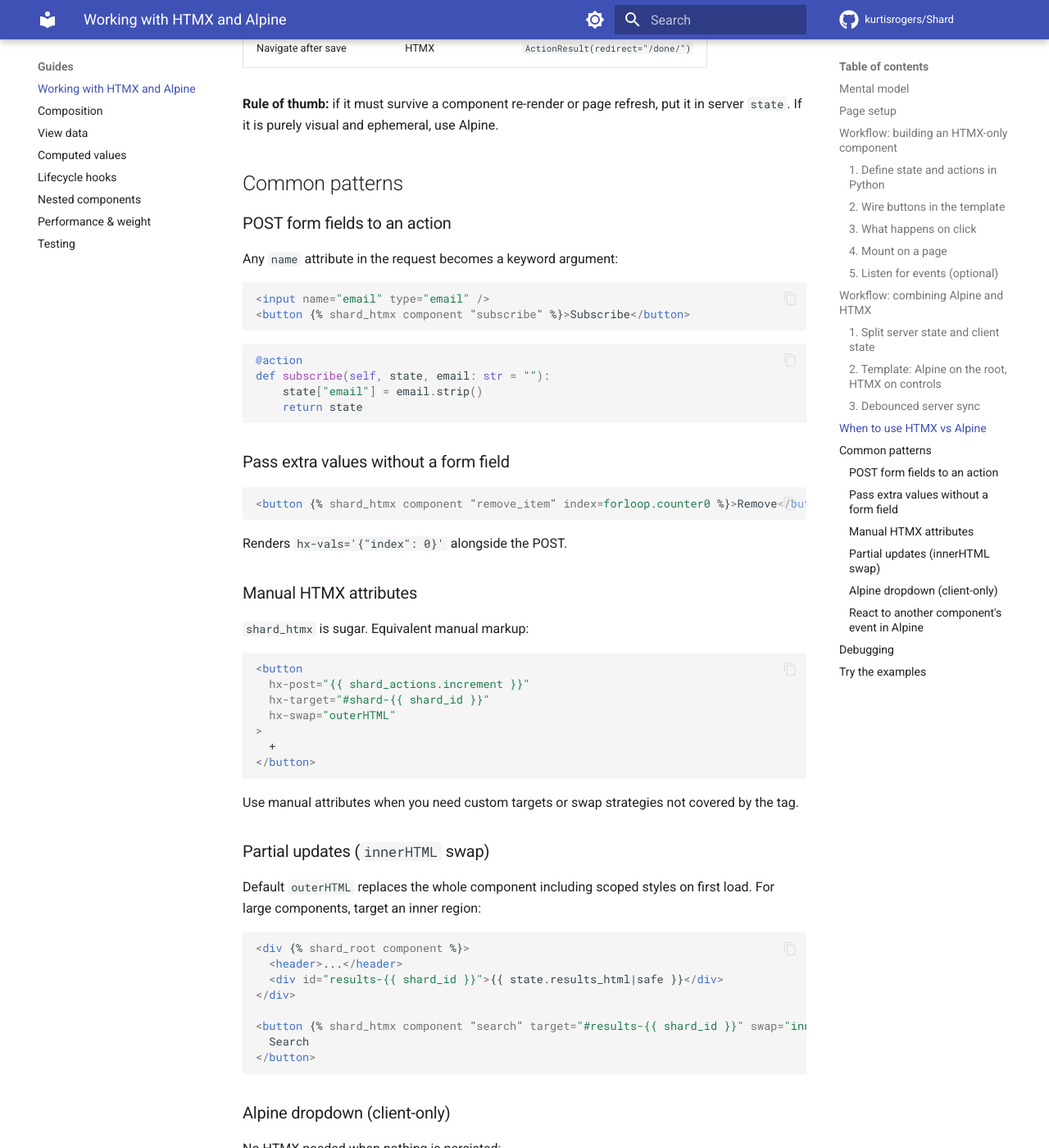
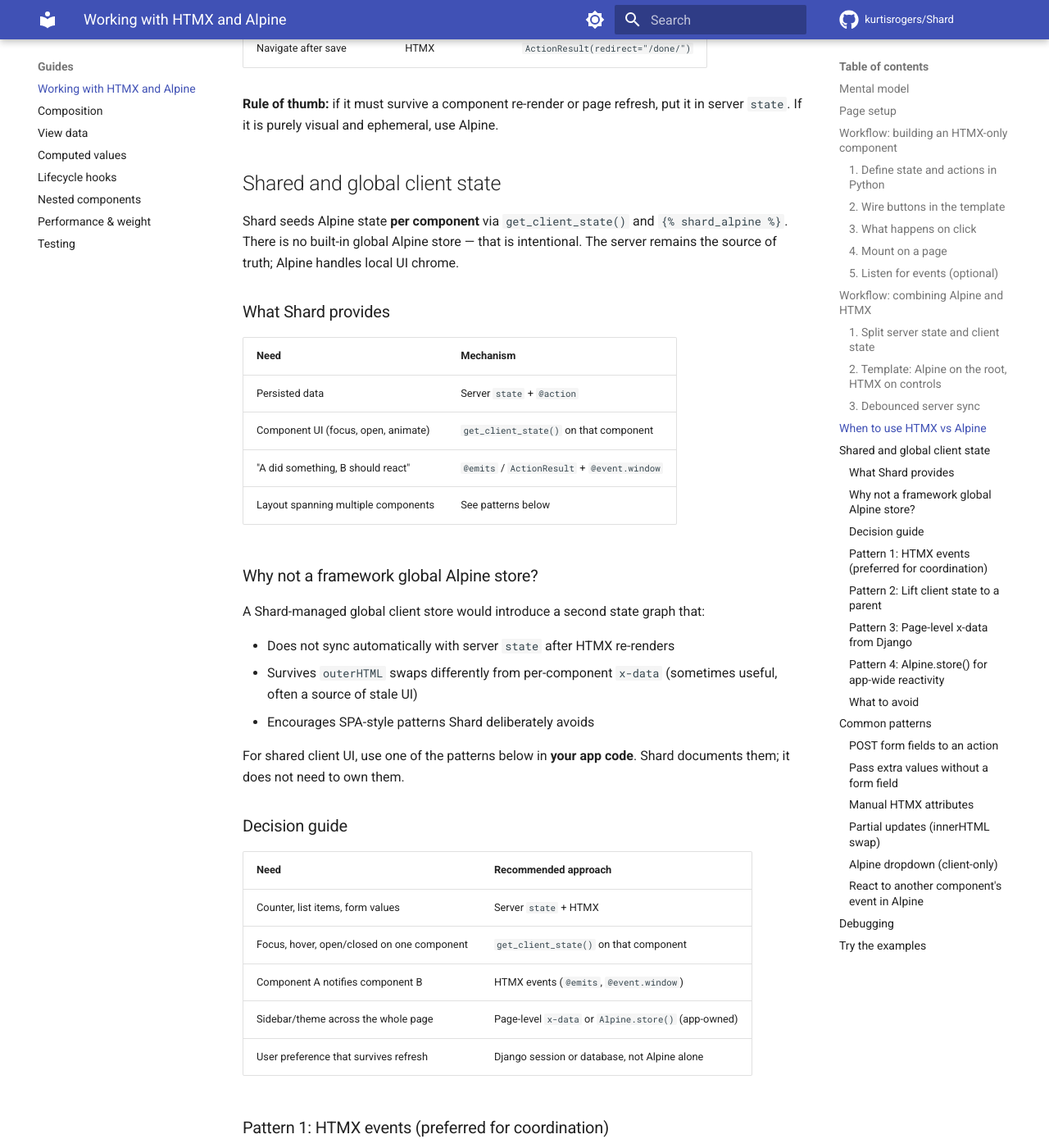
Before and after one commit to kurtisrogers/Shard, an MkDocs documentation site: the page built from docs/guides/htmx-and-alpine.md, in a window 1280 px wide and 1400 px high, scrolled down 6414 px. Shown: the whole window at 82% size. Built offline with MkDocs 1.6.1 and Material for MkDocs 9.7.7, drawn with Linux system fonts in a browser that asks for light colours; comment, search, counter and statistics services are not loaded; some of the changed text lies outside the part shown.

Commit message:
Docs: guidance on shared and global Alpine client state
Add decision guide and patterns (HTMX events, parent x-data, Alpine.store)
to htmx-and-alpine.md. Cross-link from state, alpine, and htmx docs.

Co-authored-by: Kurtis Rogers <kurtmcmurt@gmail.com>

````diff
--- a/docs/guides/htmx-and-alpine.md
+++ b/docs/guides/htmx-and-alpine.md
@@ -271,6 +271,131 @@ You could also use `:class="{ 'is-focused': focused }"` for visual feedback driv
 
 **Rule of thumb:** if it must survive a component re-render or page refresh, put it in server `state`. If it is purely visual and ephemeral, use Alpine.
 
+## Shared and global client state
+
+Shard seeds Alpine state **per component** via `get_client_state()` and `{% shard_alpine %}`. There is no built-in global Alpine store — that is intentional. The server remains the source of truth; Alpine handles local UI chrome.
+
+### What Shard provides
+
+| Need | Mechanism |
+| ---- | --------- |
+| Persisted data | Server `state` + `@action` |
+| Component UI (focus, open, animate) | `get_client_state()` on that component |
+| "A did something, B should react" | `@emits` / `ActionResult` + `@event.window` |
+| Layout spanning multiple components | See patterns below |
+
+### Why not a framework global Alpine store?
+
+A Shard-managed global client store would introduce a second state graph that:
+
+- Does not sync automatically with server `state` after HTMX re-renders
+- Survives `outerHTML` swaps differently from per-component `x-data` (sometimes useful, often a source of stale UI)
+- Encourages SPA-style patterns Shard deliberately avoids
+
+For shared client UI, use one of the patterns below in **your app code**. Shard documents them; it does not need to own them.
+
+### Decision guide
+
+| Need | Recommended approach |
+| ---- | -------------------- |
+| Counter, list items, form values | Server `state` + HTMX |
+| Focus, hover, open/closed on one component | `get_client_state()` on that component |
+| Component A notifies component B | HTMX events (`@emits`, `@event.window`) |
+| Sidebar/theme across the whole page | Page-level `x-data` or `Alpine.store()` (app-owned) |
+| User preference that survives refresh | Django session or database, not Alpine alone |
+
+### Pattern 1: HTMX events (preferred for coordination)
+
+When one component should **react** to another's action — not share a mutable store — use events:
+
+```python
+@emits("todo:added")
+@action
+def add_item(self, state, text: str = ""):
+    ...
+```
+
+```html
+<div {% shard_alpine component %} @todo:added.window="focused = false"></div>
+```
+
+See [Events](../interactivity/events.md).
+
+### Pattern 2: Lift client state to a parent
+
+If two children need the same ephemeral UI, put Alpine on a **parent** that is not the HTMX swap target:
+
+```django
+{# base.html — parent survives child HTMX swaps #}
+<body x-data='{"sidebarOpen": false}'>
+  <aside x-show="sidebarOpen">...</aside>
+  <main>
+    {% component Counter %}{% endcomponent %}
+  </main>
+</body>
+```
+
+Child components re-render via HTMX; layout chrome on `<body>` stays intact.
+
+### Pattern 3: Page-level `x-data` from Django
+
+Seed layout UI once from a view or context processor:
+
+```python
+# myapp/context_processors.py
+import json
+
+def alpine_layout(request):
+    return {
+        "alpine_page_state": json.dumps({
+            "sidebarOpen": False,
+            "theme": request.session.get("theme", "light"),
+        }),
+    }
+```
+
+```django
+{# templates/base.html #}
+<body x-data='{{ alpine_page_state|safe }}'>
+  {% shard_scripts alpine=True %}
+  <button @click="sidebarOpen = !sidebarOpen">Menu</button>
+  ...
+</body>
+```
+
+This is standard Django → template → Alpine. Shard does not wrap it because your app owns what belongs at page scope.
+
+### Pattern 4: `Alpine.store()` for app-wide reactivity
+
+When distant components must read/write the same client value without server round-trips, register a store in your own script:
+
+```django
+{% shard_scripts alpine=True %}
+<script>
+  document.addEventListener("alpine:init", () => {
+    Alpine.store("ui", {
+      sidebarOpen: false,
+      toggleSidebar() {
+        this.sidebarOpen = !this.sidebarOpen;
+      },
+    });
+  });
+</script>
+```
+
+```html
+<button @click="$store.ui.toggleSidebar()">Menu</button>
+<aside x-show="$store.ui.sidebarOpen">...</aside>
+```
+
+Keep stores **small and UI-only**. Do not mirror server `state` in a global Alpine store — it will drift after HTMX swaps.
+
+### What to avoid
+
+- Putting persisted business data (lists, counts, form values) in `Alpine.store()`
+- Expecting global Alpine state to survive HTMX `outerHTML` swaps on the same element that owns it
+- Using a global store when HTMX events or server `state` would be simpler
+
 ## Common patterns
 
 ### POST form fields to an action
--- a/docs/interactivity/alpine.md
+++ b/docs/interactivity/alpine.md
@@ -151,6 +151,19 @@ When another component's action fires `@emits("todo:added")`, react in Alpine:
 
 The `.window` modifier listens for events HTMX dispatches on `document`.
 
+## Shared and global state
+
+`{% shard_alpine %}` seeds **per-component** `x-data` from `get_client_state()`. Shard does not ship a global Alpine store.
+
+| Need | Use |
+| ---- | --- |
+| Persisted data | Server `state` + HTMX |
+| One component's UI chrome | `get_client_state()` |
+| Cross-component signals | HTMX events (`@emits`, `@event.window`) |
+| Page layout (sidebar, theme) | Page `x-data` from Django or `Alpine.store()` in your layout script |
+
+Full guidance and examples: [Shared and global client state](../guides/htmx-and-alpine.md#shared-and-global-client-state).
+
 ## No build step
 
 Alpine is included as a static file. You write directives directly in Django templates. No `x-data` compilation or component registration on the client.
--- a/docs/interactivity/htmx.md
+++ b/docs/interactivity/htmx.md
@@ -100,6 +100,8 @@ def increment(self, state):
     ...
 ```
 
+Prefer events over a shared Alpine store when components only need to **react** to each other. See [Shared and global client state](../guides/htmx-and-alpine.md#shared-and-global-client-state).
+
 ## Redirects
 
 Return `ActionResult(redirect="/somewhere/")` to trigger `HX-Redirect`.
````
Also changed, not shown: docs/concepts/state.md (+3 -1 lines).
